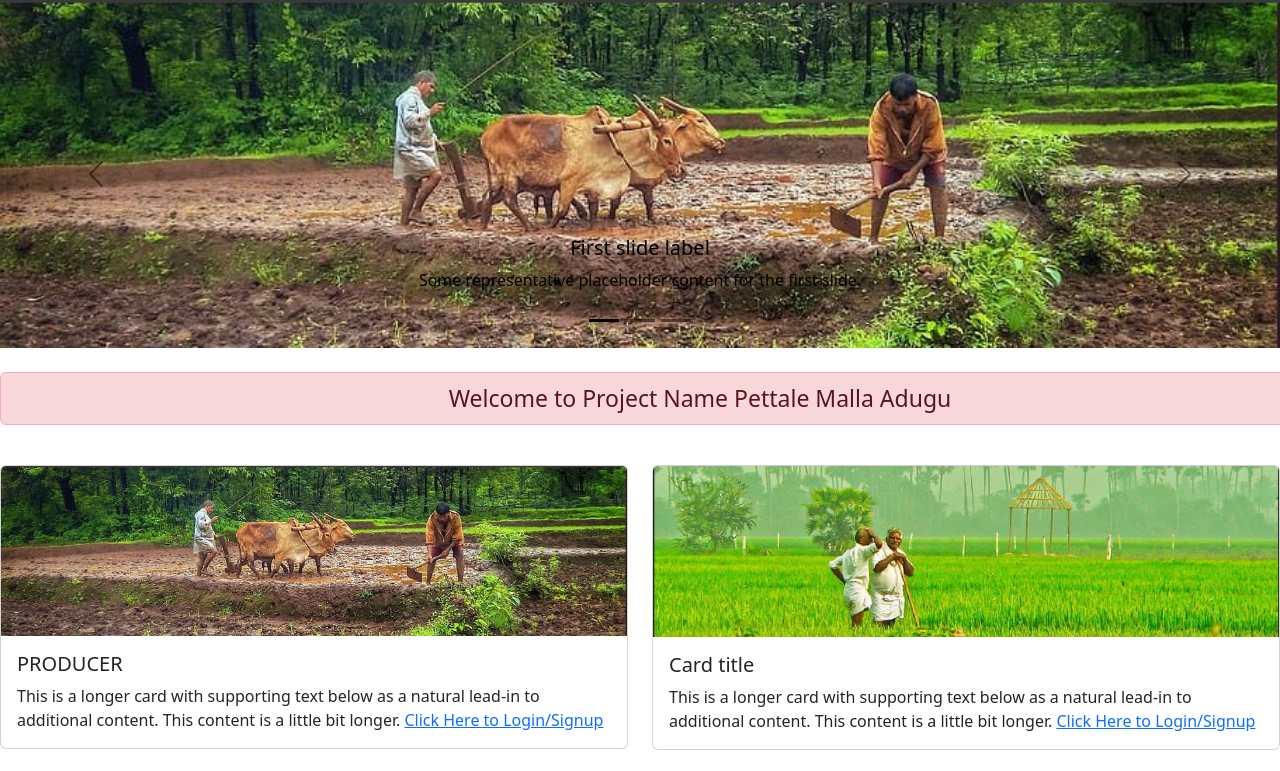
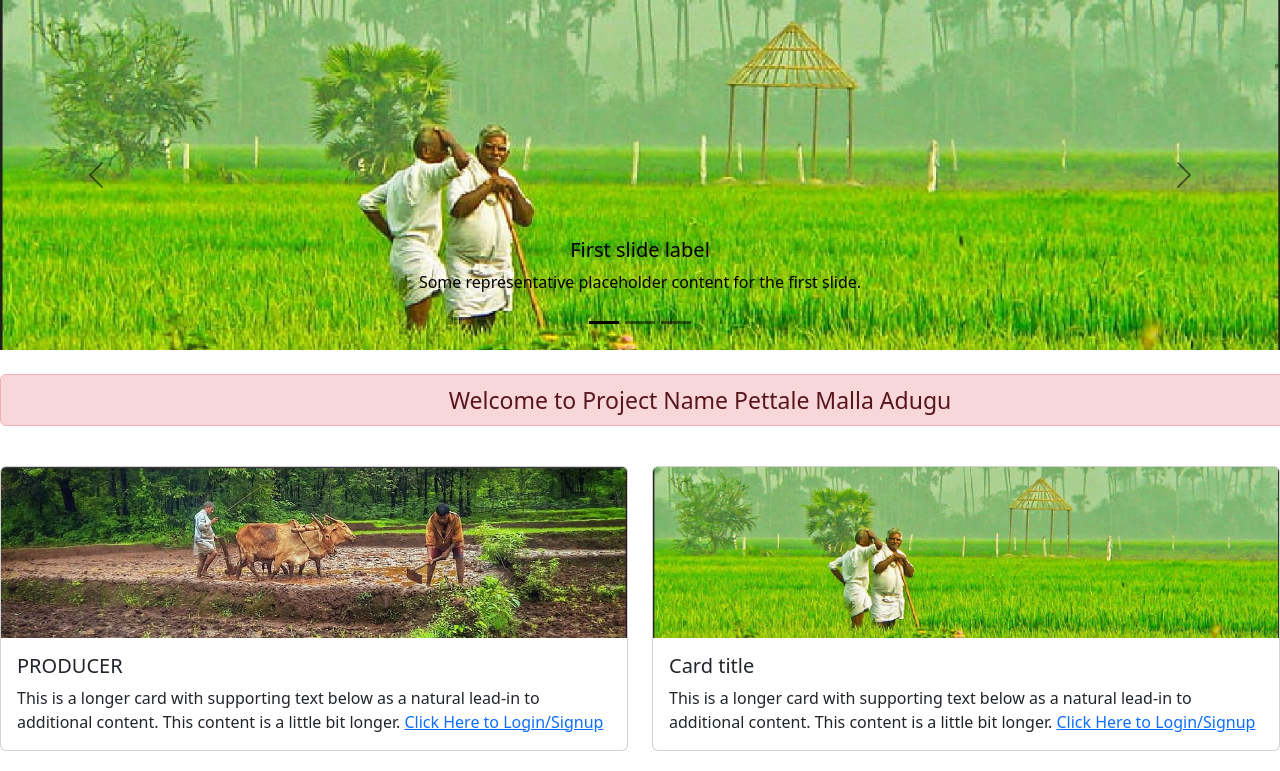
Before and after one commit to AGAUTHAMRAJU/hackathon, a plain HTML site: page index.html in a window 1280 px wide. Shown: the top 771 px of the page. Drawn offline with nearby package versions, Linux system fonts and the light colour scheme.

Commit message:
Update index.html

```diff
--- a/index.html
+++ b/index.html
@@ -14,6 +14,7 @@
 </head>
 
 <body>
+        <div class="col-lg-12 col-12">
     <div id="carouselExampleDark" class="carousel carousel-dark slide">
         <div class="carousel-indicators">
             <button type="button" data-bs-target="#carouselExampleDark" data-bs-slide-to="0" class="active"
@@ -25,14 +26,14 @@
         </div>
         <div class="carousel-inner">
             <div class="carousel-item active" data-bs-interval="10000">
-                <img src="11.jpg" class="d-block w-100" alt="1">
+                <img src="22.jpg" class="d-block w-100" alt="1">
                 <div class="carousel-caption d-none d-md-block">
                     <h5>First slide label</h5>
                     <p>Some representative placeholder content for the first slide.</p>
                 </div>
             </div>
             <div class="carousel-item" data-bs-interval="2000">
-                <img src="22.jpg" class="d-block w-100" alt="...2">
+                <img src="11.jpg" class="d-block w-100" alt="...2">
                 <div class="carousel-caption d-none d-md-block">
                     <h5>Second slide label</h5>
                     <p>Some representative placeholder content for the second slide.</p>
@@ -194,7 +195,7 @@
 
 <div class="badge bg-primary  w-100" style="font-size: 25px;"><p>THANK YOU FOR VISITING US </p></div>
 
-
+        </div>
     <script src="https://cdn.jsdelivr.net/npm/bootstrap@5.3.1/dist/js/bootstrap.bundle.min.js"
         integrity="sha384-HwwvtgBNo3bZJJLYd8oVXjrBZt8cqVSpeBNS5n7C8IVInixGAoxmnlMuBnhbgrkm"
         crossorigin="anonymous"></script>
```
